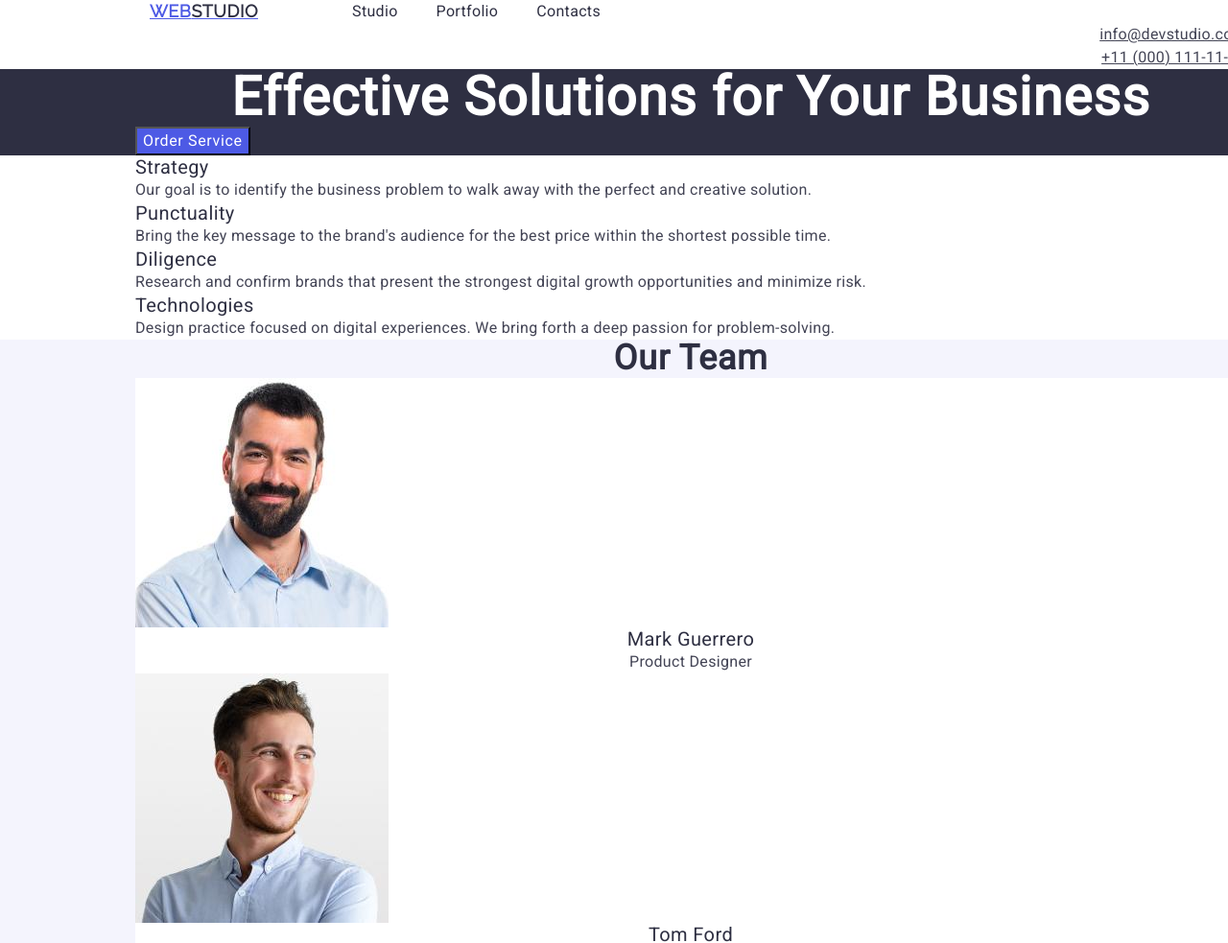
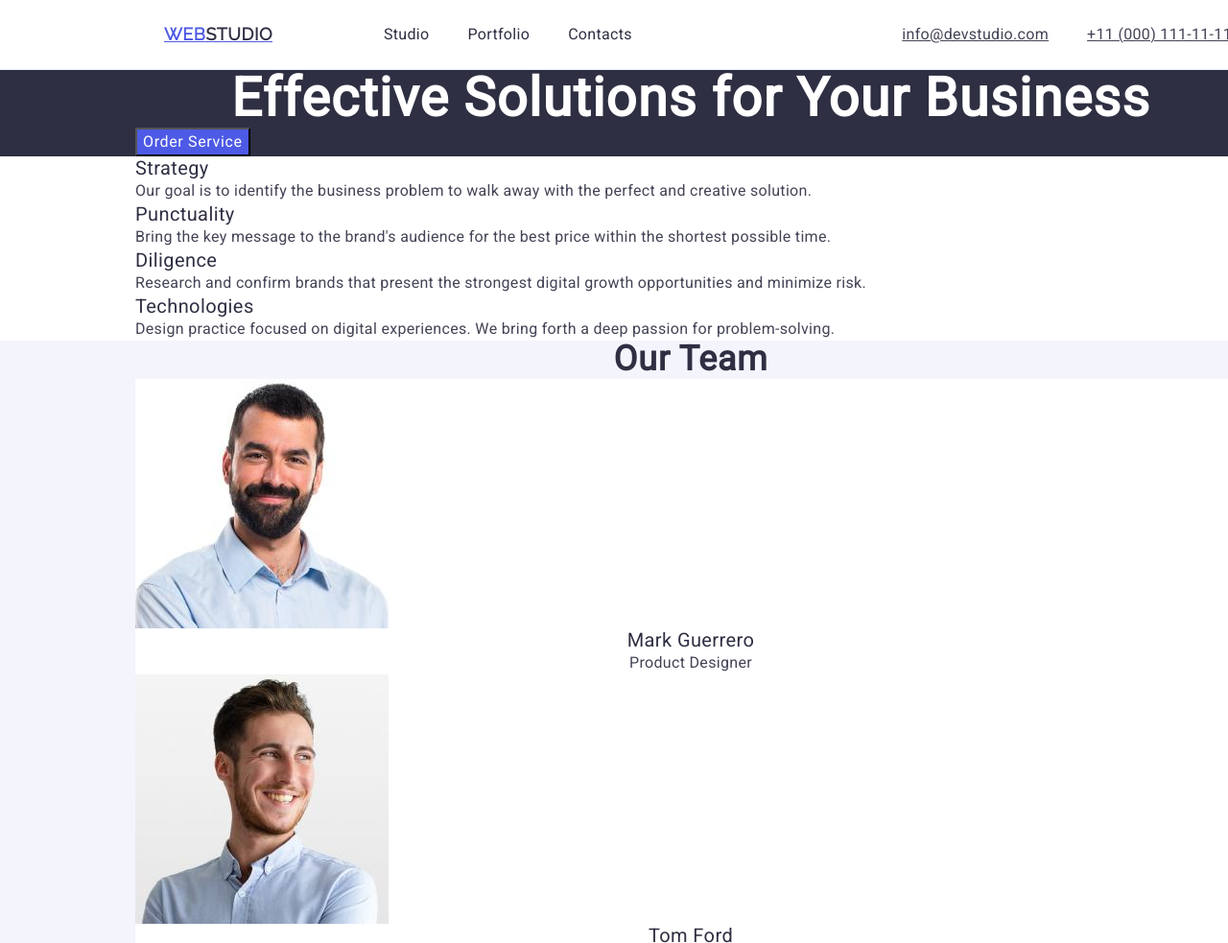
Before and after one commit to OlgaDonchenko/goit-markup-hw-03, a plain HTML site: page index.html in a window 1280 px wide. Shown: the top 983 px of the page at 96% size. Drawn offline with nearby package versions, Linux system fonts and the light colour scheme.

Commit message:
header fixed

```diff
--- a/css/styles.css
+++ b/css/styles.css
@@ -1,13 +1,4 @@
 /* ============== COMMON STYLES ============== */
-html {
-    box-sizing: border-box;
-}
-
-*,
-*::before,
-*::after {
-    box-sizing: inherit;
-}
 
 h1,
     h2,
@@ -32,6 +23,7 @@ ol {
 img {
     display: block;
 }
+
 
 button {
     cursor: pointer;
@@ -73,12 +65,26 @@ body {
 /* ============== /COMMON STYLES ============== */
 
 /* =======  HEADER STYLESS ======= */
- .container {
+
+ .page-header {
+     border-bottom: 1px solid #e7e9fc;
+ }
+
+.container {
      width: 1158px;
-     margin-left: auto;
-     margin-right: auto;
+    margin: 0 auto;
 
  }
+
+
+
+ .container-flex {
+    display: flex;
+    padding-left: 15px;
+     padding-right: 15px;
+    justify-content: space-between;
+ }
+
 .nav  {
     display: flex;
         align-items: center;
@@ -87,18 +93,27 @@ body {
         max-width: 500px;
         padding: 0 15px;
         gap: 40px;
-        margin-right: 0
+        margin-right: 0;
 
 }
 
-.address-menu ul {
-
-    text-align: right;
-    align-items: center;
-        gap: 40px;
-        margin-right: 0
 
 
+.address-menu .address-list {
+    display: flex;
+    gap: 40px;
+    text-align: right;
+
+}
+.menu {
+    padding: 24px 0;
+}
+
+
+
+
+.logo{
+    margin-right: 76px;
 }
 
 
@@ -110,7 +125,6 @@ body {
     letter-spacing: 0.03em;
     text-transform: uppercase;
     color: #4d5ae5;
-
 
 
 }
@@ -135,10 +149,10 @@ body {
     display: flex;
 gap: 40px;
 }
-.link{
+/* .link{
     display: flex;
     gap: 40px;
-}
+} */
 .nav:hover{
     color: #404bbf;
 }
--- a/index.html
+++ b/index.html
@@ -27,25 +27,25 @@
   <body>
     <!-- ===  PAGE HEADER === -->
     <header class="page-header">
-      <div class="container">
+      <div class="container-flex container">
         <nav class="nav">
           <a class="logo" href="./index.html"
             >Web<span class="studio-color">Studio</span></a
           >
           <ul class="nav-link list">
-            <li><a href="./index.html" class="link">Studio</a></li>
-            <li><a href="" class="link">Portfolio</a></li>
-            <li><a href="" class="link">Contacts</a></li>
+            <li class="menu"><a href="./index.html" class="link">Studio</a></li>
+            <li class="menu"><a href="" class="link">Portfolio</a></li>
+            <li class="menu"><a href="" class="link">Contacts</a></li>
           </ul>
         </nav>
         <address class="address-menu">
           <ul class="address-list">
-            <li>
+            <li class="menu">
               <a href="mailto:info@devstudio.com" class="address"
                 >info@devstudio.com</a
               >
             </li>
-            <li>
+            <li class="menu">
               <a href="tel:+110001111111" class="address"
                 >+11 (000) 111-11-11</a
               >
```
